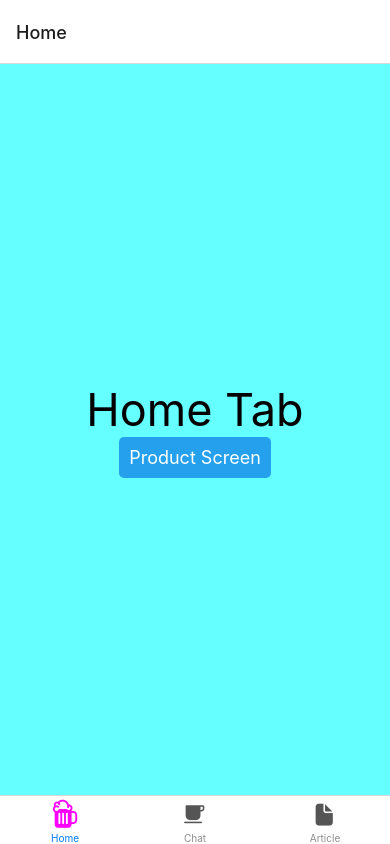
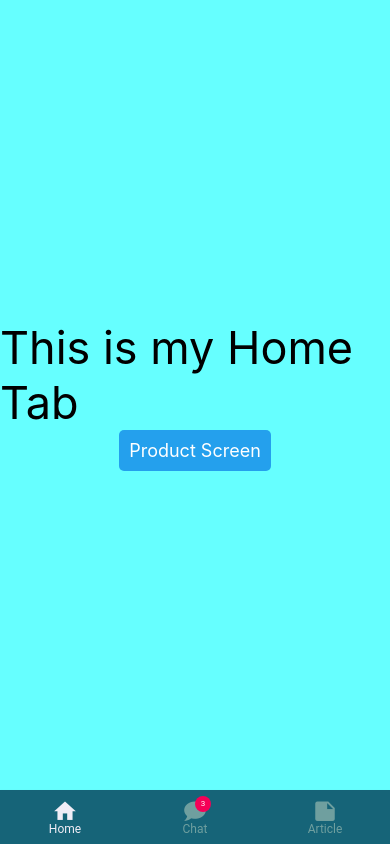
Before and after one commit to manujgogoi/RN-Practice, a React Native app: screen /HomeScreen in a window 390 px wide. Built offline with nearby package versions, Linux system fonts and the light colour scheme.

Commit message:
Material-bottom-tabs practice and setup vscode RN debugger

```diff
--- a/app.json
+++ b/app.json
@@ -27,6 +27,8 @@
     },
     "web": {
       "favicon": "./assets/favicon.png"
-    }
-  }
+    },
+    "sdkVersion": "44.0.0"
+  },
+  "name": "myproject"
 }
--- a/package.json
+++ b/package.json
@@ -11,6 +11,7 @@
   },
   "dependencies": {
     "@react-navigation/bottom-tabs": "^6.2.0",
+    "@react-navigation/material-bottom-tabs": "^6.1.1",
     "@react-navigation/material-top-tabs": "^6.1.1",
     "@react-navigation/native": "^6.0.8",
     "@react-navigation/stack": "^6.1.1",
@@ -22,10 +23,12 @@
     "react-native": "0.64.3",
     "react-native-gesture-handler": "~2.1.0",
     "react-native-pager-view": "5.4.9",
+    "react-native-paper": "^4.11.2",
     "react-native-safe-area-context": "3.3.2",
     "react-native-screens": "~3.10.1",
     "react-native-tab-view": "^3.1.1",
     "react-native-toast-notifications": "^3.2.3",
+    "react-native-vector-icons": "^9.0.0",
     "react-native-web": "0.17.1"
   },
   "devDependencies": {
--- a/src/Screens/Home/HomeScreen.js
+++ b/src/Screens/Home/HomeScreen.js
@@ -1,38 +1,52 @@
 import { View, Text, StyleSheet, Pressable } from "react-native";
-import { createBottomTabNavigator } from "@react-navigation/bottom-tabs";
+// import { createBottomTabNavigator } from "@react-navigation/bottom-tabs";
+import { createMaterialBottomTabNavigator } from "@react-navigation/material-bottom-tabs";
 import HomeTab from "./Tabs/HomeTab";
 import ChatTab from "./Tabs/ChatTab";
 import ArticleTab from "./Tabs/ArticleTab";
-import { Ionicons } from "@expo/vector-icons";
+// import { Ionicons } from "@expo/vector-icons";
+import MaterialCommunityIcons from "react-native-vector-icons/MaterialCommunityIcons";
 
-const Tab = createBottomTabNavigator();
+const Tab = createMaterialBottomTabNavigator();
 
 const HomeScreen = ({ navigation }) => {
   return (
     <Tab.Navigator
-      screenOptions={({ route }) => ({
-        tabBarIcon: ({ focused, size, color }) => {
-          let iconName;
-          if (route.name === "Home") {
-            iconName = "beer";
-            size = focused ? 30 : 25;
-            color = focused ? "#f0f" : "#555";
-          } else if (route.name === "Chat") {
-            iconName = "cafe";
-            size = focused ? 30 : 25;
-            color = focused ? "#f0f" : "#555";
-          } else if (route.name === "Article") {
-            iconName = "document";
-            size = focused ? 30 : 25;
-            color = focused ? "#f0f" : "#555";
-          }
-          return <Ionicons name={iconName} size={size} color={color} />;
-        },
-      })}
+      barStyle={{ backgroundColor: "#166478" }}
+      activeColor="#f0edf6"
+      inactiveColor="#6f9f9f"
     >
-      <Tab.Screen name="Home" component={HomeTab} />
-      <Tab.Screen name="Chat" component={ChatTab} />
-      <Tab.Screen name="Article" component={ArticleTab} />
+      <Tab.Screen
+        name="Home"
+        component={HomeTab}
+        options={{
+          tabBarLabel: "Home",
+          tabBarIcon: ({ color }) => (
+            <MaterialCommunityIcons name="home" color={color} size={26} />
+          ),
+        }}
+      />
+      <Tab.Screen
+        name="Chat"
+        component={ChatTab}
+        options={{
+          tabBarLabel: "Chat",
+          tabBarIcon: ({ color }) => (
+            <MaterialCommunityIcons name="chat" color={color} size={26} />
+          ),
+          tabBarBadge: 3,
+        }}
+      />
+      <Tab.Screen
+        name="Article"
+        component={ArticleTab}
+        options={{
+          tabBarLabel: "Article",
+          tabBarIcon: ({ color }) => (
+            <MaterialCommunityIcons name="note" color={color} size={26} />
+          ),
+        }}
+      />
     </Tab.Navigator>
   );
 };
--- a/src/Screens/Home/Tabs/HomeTab.js
+++ b/src/Screens/Home/Tabs/HomeTab.js
@@ -6,7 +6,7 @@ const HomeTab = ({ navigation }) => {
   };
   return (
     <View style={styles.container}>
-      <Text style={styles.title}>Home Tab</Text>
+      <Text style={styles.title}>This is my Home Tab</Text>
       <Pressable
         onPress={handleNavigation}
         style={({ pressed }) => [
```
Also changed, not shown: 1 other file (tests, documents, lock files or other folders).
